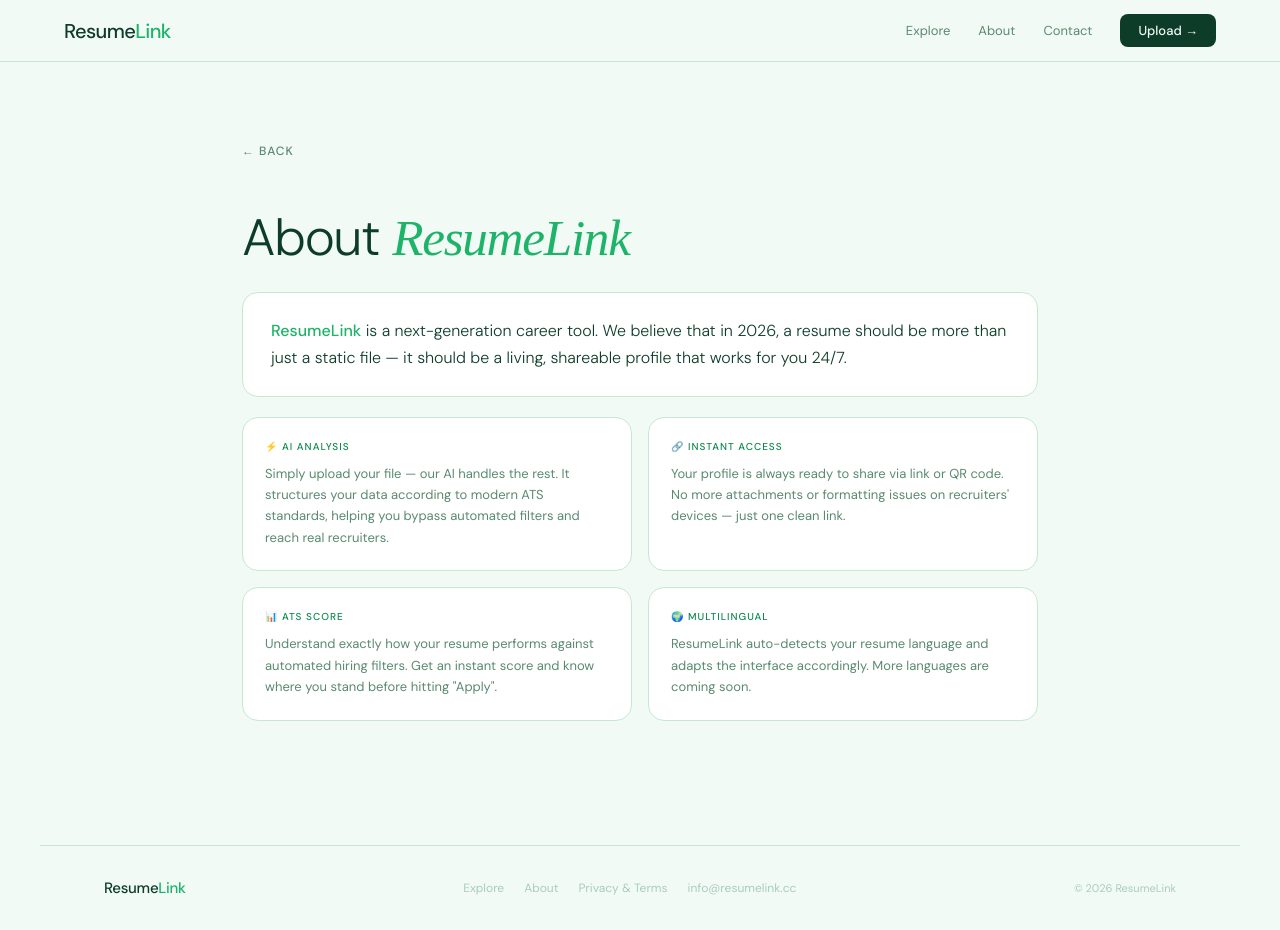
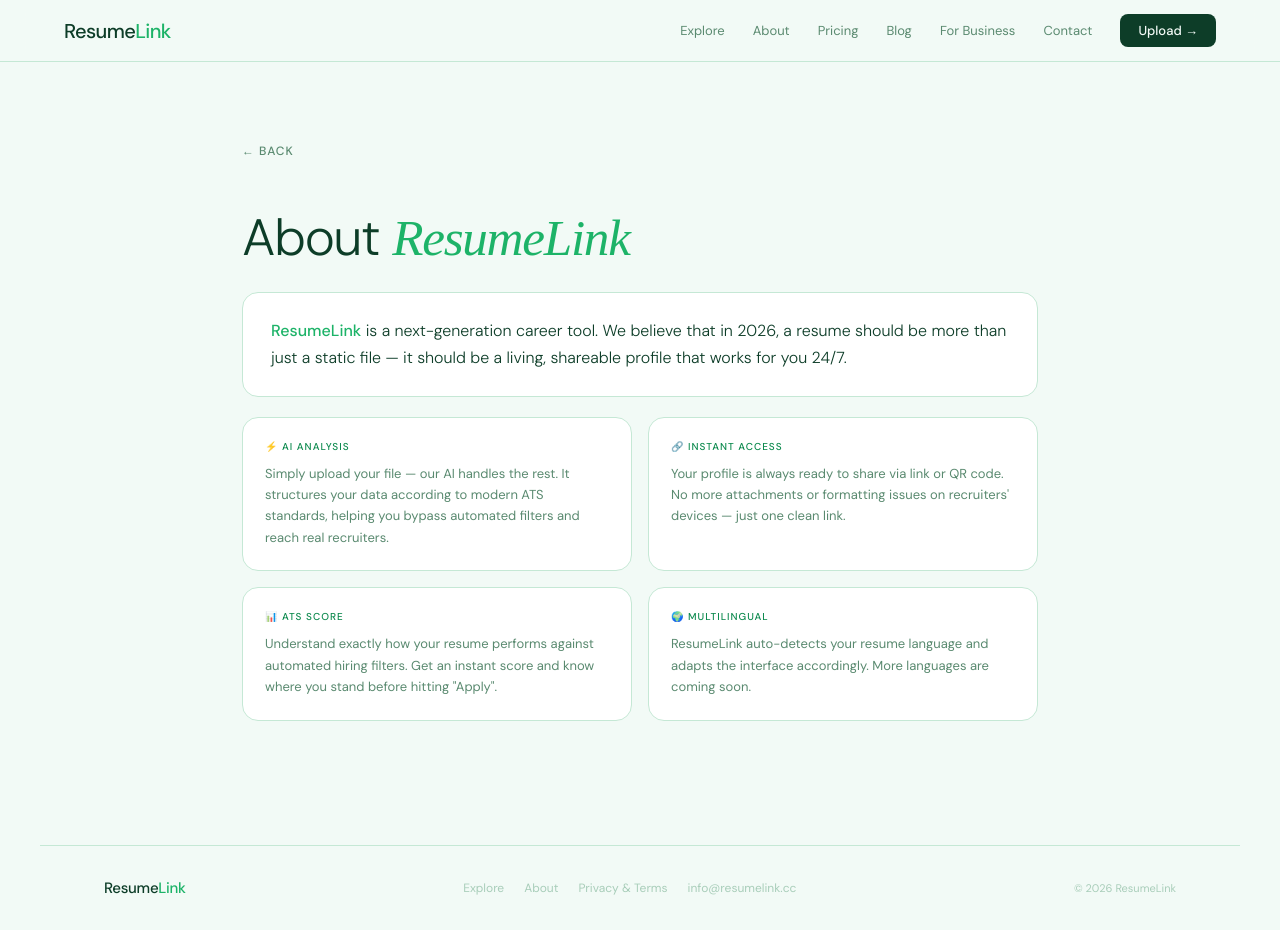
Before and after one commit to AIsrail/resumelink, a Jekyll site: the page about.html, which Jekyll copies as it is, in a window 1280 px wide and 930 px high. Built offline with Jekyll 4.4.1, drawn with Linux system fonts in a browser that asks for light colours; some web fonts are replaced.

Commit message:
Update navigation links and content in about.html

```diff
--- a/about.html
+++ b/about.html
@@ -75,6 +75,9 @@
     <div class="nav-links">
         <a href="/roles/">Explore</a>
         <a href="/about.html" id="nav-about">About</a>
+        <a href="/pricing.html">Pricing</a>
+        <a href="/blog.html">Blog</a>
+        <a href="/business.html">For Business</a>
         <a href="mailto:info@resumelink.cc" id="nav-contact">Contact</a>
         <a href="/" class="nav-cta" id="nav-upload">Upload →</a>
     </div>
```
